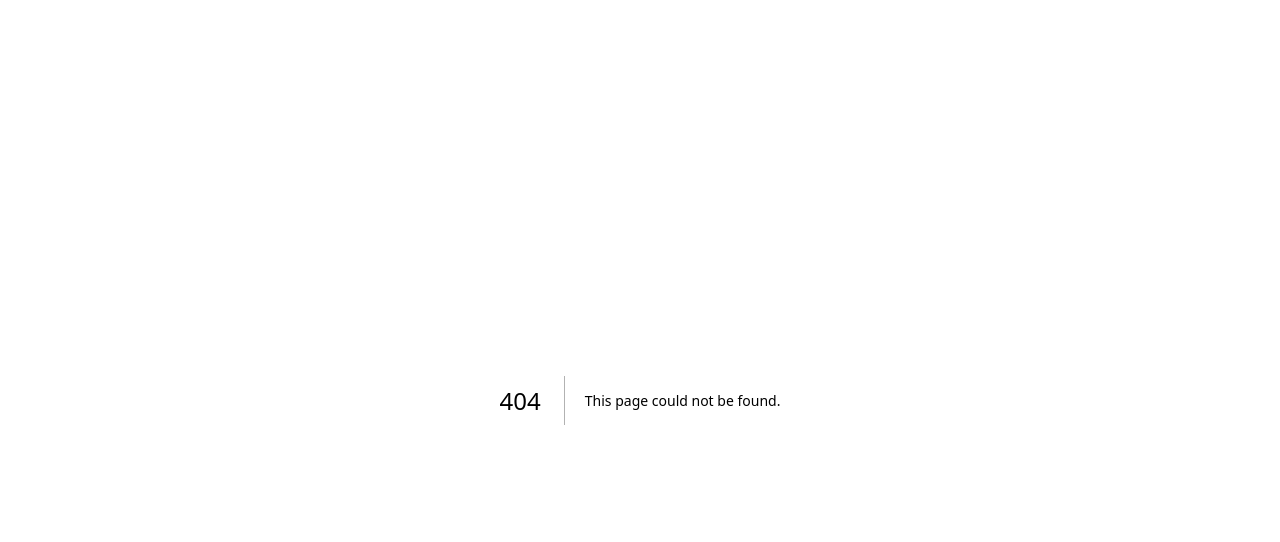
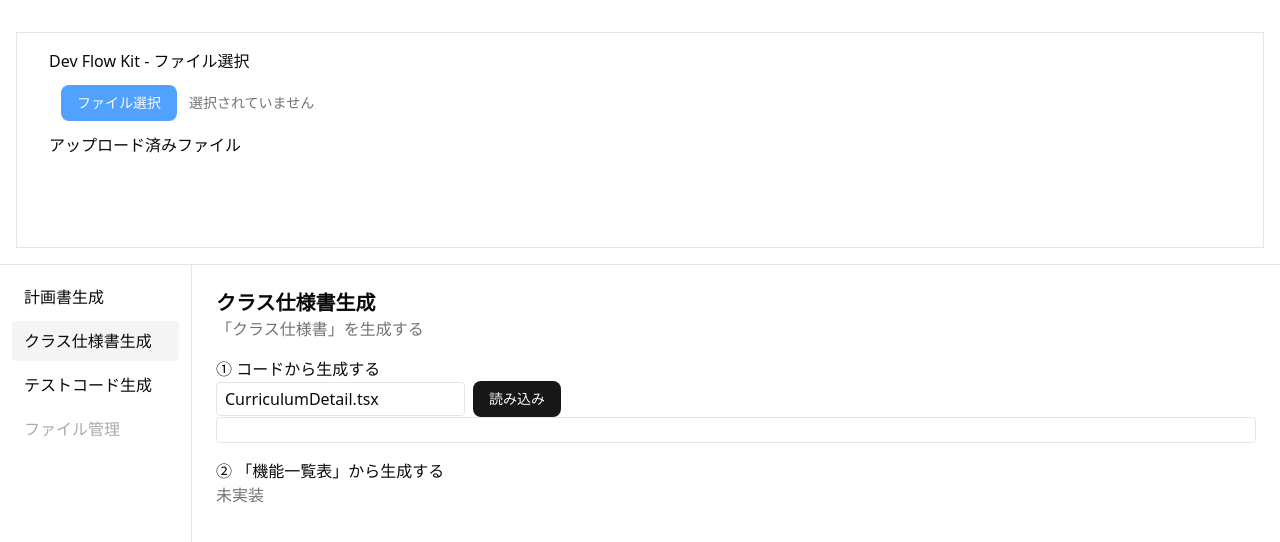
Before and after one commit to MasayukiOrihara/dev-flow-kit, a Next.js app: page /tools/classDesign in a window 1280 px wide. Before the commit this address had no page. Shown: the top 542 px of the page. Built offline with nearby package versions, Linux system fonts and the light colour scheme.

Commit message:
ファイルのコード取得追加

```diff
--- /dev/null
+++ b/app/api/exportExcel/classDesign/toCode/route.ts
@@ -0,0 +1,85 @@
+import { INPUT_DIR } from "@/contents/parametars/file.parametar";
+import { exportFile } from "@/lib/excel/exportFile";
+import { Payload } from "@/lib/excel/exportSpecToExcel";
+import { readMeta } from "@/lib/files/meta.file";
+import { CHECK_ERROR, UNKNOWN_ERROR, URL_ERROR } from "@/lib/messages";
+import { OpenAi41 } from "@/lib/models";
+import {
+  ComprehensiveTestCaseRow,
+  ComprehensiveTestCaseRowArraySchema,
+  ComprehensiveTestCaseRowSchema,
+  TestCaseRow,
+  TestCaseRowArraySchema,
+} from "@/lib/schema";
+import {
+  COMPREHENSIVE_TEST_OUTPUT_EMPLATE,
+  TEST_ANALYZE_OUTPUT_TEMPLATE,
+} from "@/lib/template/test-template";
+import { messageText } from "@/lib/utils";
+import {
+  StringOutputParser,
+  StructuredOutputParser,
+} from "@langchain/core/output_parsers";
+import { PromptTemplate } from "@langchain/core/prompts";
+import { UIMessage } from "ai";
+import { readFileSync } from "fs";
+import path from "node:path";
+import fs from "node:fs/promises";
+import { COMPONENT_ANALYZE_TEMPLATE } from "@/lib/template/class-template";
+
+export const runtime = "nodejs";
+
+export const SCENARIO_PATH = "public/markdowns/";
+export const MARKDOWN_READ_API = "/api/markdown/read";
+
+export const FILE_PATH = "public/files/";
+
+export async function POST(req: Request) {
+  try {
+    const body = await req.json().catch(() => ({} as any));
+    // コードの取得
+    const codeText = body?.codeText;
+    // ガード：必須 & 文字列
+    if (typeof codeText !== "string" || codeText.trim() === "") {
+      return Response.json(
+        { error: "codeText is required (string)" },
+        { status: 400 }
+      );
+    }
+
+    /* === === LLM === === */
+    console.log("ファイル解析中...");
+    // プロンプトの取得
+    const template = COMPONENT_ANALYZE_TEMPLATE;
+
+    // パサーを作成
+    const parser = StringOutputParser;
+
+    const prompt = PromptTemplate.fromTemplate(template);
+    const promptVariables = {
+      fileName: "file",
+      code: codeText,
+    };
+    // LLM 応答
+    const chain = prompt.pipe(OpenAi41).pipe(parser);
+    const response = await chain.invoke(promptVariables);
+
+    // Excel ファイル出力
+    // const payload: Payload = { fileName: file, cases: response };
+    // await exportFile(payload);
+    console.log(response);
+
+    console.log("ファイル解析完了 !");
+    return Response.json(
+      {
+        message: response,
+      },
+      { status: 200 }
+    );
+  } catch (error) {
+    const message = error instanceof Error ? error.message : UNKNOWN_ERROR;
+
+    console.error(`${CHECK_ERROR}: ${message}`);
+    return Response.json({ error: message }, { status: 500 });
+  }
+}
--- /dev/null
+++ b/app/api/files/textByName/route.ts
@@ -0,0 +1,67 @@
+import { INPUT_DIR } from "@/contents/parametars/file.parametar";
+import { readMeta } from "@/lib/files/meta.file";
+import fs from "node:fs/promises";
+import path from "node:path";
+
+export const runtime = "nodejs";
+
+function isProbablyTextFile(name: string, mime: string) {
+  // mimeがoctet-streamでも拡張子で判断できるようにする
+  if (mime.startsWith("text/")) return true;
+  return /\.(ts|tsx|js|jsx|json|md|txt|yml|yaml|csv|html|css)$/i.test(name);
+}
+
+export async function POST(req: Request) {
+  const body = await req.json().catch(() => ({} as any));
+  const fileName = body?.fileName;
+
+  // ガード：必須 & 文字列
+  if (typeof fileName !== "string" || fileName.trim() === "") {
+    return Response.json(
+      { error: "fileName is required (string)" },
+      { status: 400 }
+    );
+  }
+
+  // ファイル一覧を取得
+  const list = await readMeta();
+
+  // 同名が複数ある可能性があるので、最新(uploadedAtが新しい)を優先
+  const candidates = list.filter((m) => m.name === fileName);
+  if (candidates.length === 0) {
+    return Response.json({ error: "file not found" }, { status: 404 });
+  }
+
+  // ファイル情報の取得
+  const meta = candidates
+    .slice()
+    .sort((a, b) => (a.uploadedAt < b.uploadedAt ? 1 : -1))[0];
+  if (!isProbablyTextFile(meta.name, meta.mime)) {
+    return Response.json(
+      { error: "file is not a text file", mime: meta.mime, name: meta.name },
+      { status: 400 }
+    );
+  }
+
+  // ファイルの取得
+  if (!meta.savedPath) {
+    return Response.json(
+      { error: "ファイルが見つかりませんでした" },
+      { status: 404 }
+    );
+  }
+  const absPath = path.join(INPUT_DIR, meta.savedPath);
+
+  // utf-8として読む（コード/仕様書前提）
+  const text = await fs.readFile(absPath, "utf-8");
+
+  return Response.json({
+    file: {
+      id: meta.id,
+      name: meta.name,
+      mime: meta.mime,
+      uploadedAt: meta.uploadedAt,
+    },
+    text,
+  });
+}
--- /dev/null
+++ b/app/tools/classDesign/page.tsx
@@ -0,0 +1,68 @@
+"use client";
+
+import { Button } from "@/components/ui/button";
+import { useState } from "react";
+
+/**
+ * クラス仕様書生成ページ
+ * @returns
+ */
+export default function ClassDesignPage() {
+  const [fileName, setFileName] = useState("CurriculumDetail.tsx");
+  const [text, setText] = useState("");
+  const [err, setErr] = useState("");
+
+  const load = async () => {
+    setErr("");
+    setText("");
+
+    const res = await fetch("/api/files/textByName", {
+      method: "POST",
+      headers: { "Content-Type": "application/json" },
+      body: JSON.stringify({ fileName }),
+    });
+
+    const json = await res.json().catch(() => ({}));
+
+    if (!res.ok) {
+      setErr(json?.error ?? "failed");
+      return;
+    }
+
+    setText(json.text ?? "");
+  };
+
+  return (
+    <div>
+      <div>
+        <h1 className="text-xl font-semibold">クラス仕様書生成</h1>
+        <p className="text-muted-foreground">「クラス仕様書」を生成する</p>
+      </div>
+
+      <div className="my-4">
+        <h2>① コードから生成する</h2>
+        <div className="flex gap-2 items-center">
+          <input
+            className="border rounded px-2 py-1"
+            value={fileName}
+            onChange={(e) => setFileName(e.target.value)}
+          />
+          <Button onClick={load} className="active:brightness-90">
+            読み込み
+          </Button>
+        </div>
+
+        {err ? <p className="text-red-600">{err}</p> : null}
+
+        <pre className="border rounded p-3 overflow-auto whitespace-pre-wrap">
+          {text}
+        </pre>
+      </div>
+
+      <div className="my-4">
+        <h2>② 「機能一覧表」から生成する</h2>
+        <p className="text-muted-foreground">未実装</p>
+      </div>
+    </div>
+  );
+}
--- a/app/tools/layout.tsx
+++ b/app/tools/layout.tsx
@@ -15,7 +15,7 @@ export default function ToolsLayout({
 
       {/* 下：メイン機能（左サイドバー＋右コンテンツ） */}
       <div className="flex flex-1 min-h-0">
-        <aside className="w-64 border-r p-3 overflow-auto">
+        <aside className="w-48 border-r p-3 overflow-auto">
           <ToolsSidebar />
         </aside>
 
--- a/components/fileUpdate.tsx
+++ b/components/fileUpdate.tsx
@@ -70,7 +70,7 @@ export default function FileUpdate() {
       </div>
 
       <h2>アップロード済みファイル</h2>
-      <ul className="text-sm">
+      <ul className="text-sm whitespace-nowrap overflow-hidden text-ellipsis">
         {files.map((f) => (
           <li key={f.id}>
             <a href={`/api/files/${f.id}`} target="_blank" rel="noreferrer">
--- a/components/parts/toolsSidebar.tsx
+++ b/components/parts/toolsSidebar.tsx
@@ -11,6 +11,7 @@ type Item = {
 
 const items: Item[] = [
   { href: "/tools/plan", label: "計画書生成", enabled: true },
+  { href: "/tools/classDesign", label: "クラス仕様書生成", enabled: true },
   { href: "/tools/testCode", label: "テストコード生成", enabled: true },
   { href: "/tools/files", label: "ファイル管理", enabled: false },
 ];
```
Also changed, not shown: app/api/exportExcel/route.ts (renamed from app/api/checkExportExcel/route.ts).
